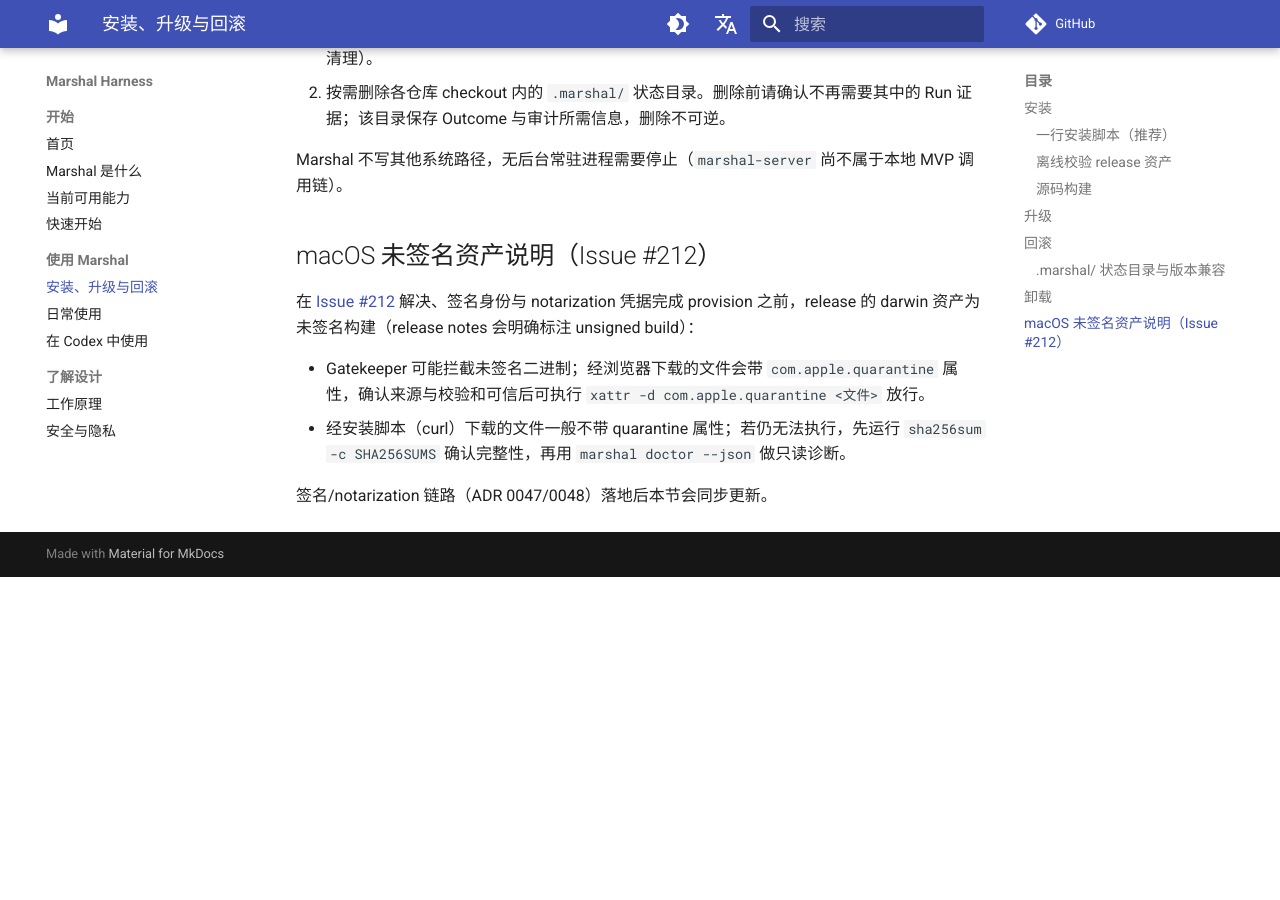
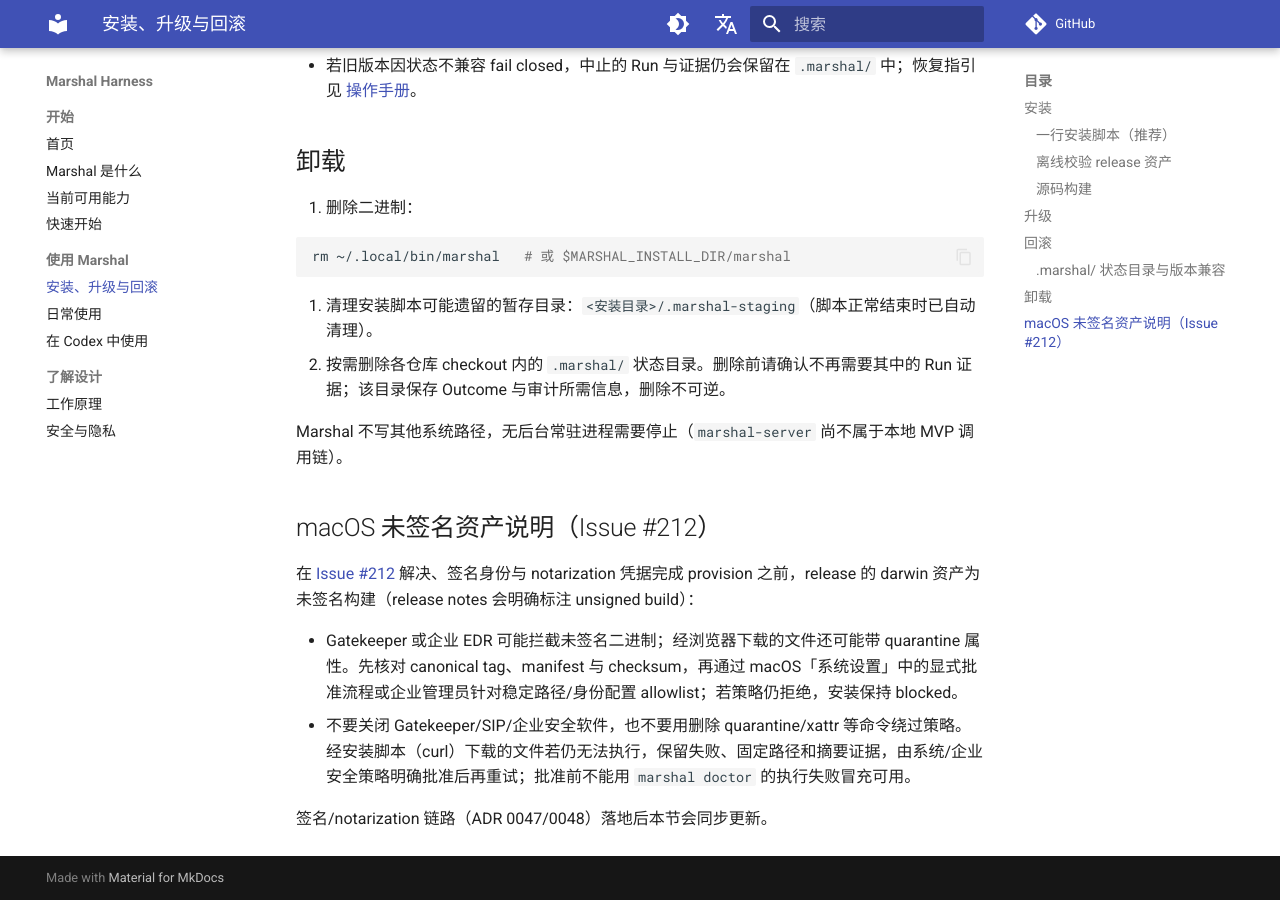
Before and after one commit to chiga0/marshal-harness, an MkDocs documentation site: the page built from docs/install-and-upgrade.md, in a window 1280 px wide and 900 px high, scrolled down 2963 px. Built offline with MkDocs 1.6.1 and Material for MkDocs 9.7.7, drawn with Linux system fonts in a browser that asks for light colours; comment, search, counter and statistics services are not loaded; before the commit the page ends 3540 px from its top, so only the background shows below that; some of the changed text lies outside the part shown.

```diff
--- a/docs/install-and-upgrade.md
+++ b/docs/install-and-upgrade.md
@@ -17,10 +17,10 @@ marshal version
 2. 查询 latest release，存在平台匹配资产（`marshal_<version>_<os>_<arch>`）时用 `curl -fsSL` 下载预编译二进制；
 3. release tag 必须是 annotated tag；脚本从 canonical Git remote 解析唯一 tag object/peeled commit 并获取 canonical tag message，再下载 `RELEASE-MANIFEST` 与 `SHA256SUMS`；tag message 冻结的 sourceHead、manifest SHA 与 Darwin arm64 candidate SHA 必须和下载内容对账，manifest 的 repository/tag/sourceHead/buildDate/toolchain/flags/四平台资产集合也必须精确；任一缺失、重复、尾随字段、资产整组替换或漂移均 **fail closed**；
 4. 无匹配资产或下载失败时回退源码构建（见下节）；若指定了 `MARSHAL_TAG`，源码 checkout 的 `HEAD` 必须精确等于该 tag 的 peeled commit，否则 fail closed，禁止把任意源码标记成请求版本；
-5. 安装到 `~/.local/bin`（可用 `MARSHAL_INSTALL_DIR` 覆盖）；复制前后都运行 `marshal version --json`，release 路径精确核对 `version`、peeled `commit`、manifest `buildDate/goVersion` 与 `selfProfile`，源码路径核对自身 `HEAD`；任一执行失败、字段缺失或身份漂移都 fail closed；
+5. 安装到 `~/.local/bin`（可用 `MARSHAL_INSTALL_DIR` 覆盖）；首次写入前逐段验证安装路径、staging 和既有 target 的 owner/mode/non-symlink/hardlink 边界。下载对象保持 `0644` 且不可执行，只有 tag/manifest/checksum 全部闭合后才通过 no-clobber hardlink 激活固定 `.marshal-staging/marshal`，再运行 `marshal version --json`；release 路径精确核对 `version`、peeled `commit`、manifest `buildDate/goVersion` 与 `selfProfile`，源码路径核对自身 `HEAD`；任一执行失败、字段缺失或身份漂移都 fail closed；
 6. Darwin 安装资产与源码回退固定 `selfProfile=darwin-local-dogfood`，Linux 固定 `selfProfile=unprofiled`。前者只是 ADR 0051 的 Mac ordinary-user/non-production 能力，不得描述成 hardened 或正式 production authority。
 
-二进制先写入安装目录下固定的 `.marshal-staging/marshal` 暂存路径，校验通过后复制为 `marshal` 并清理暂存目录，不会在随机路径生成匿名可执行文件。
+二进制 bytes 先写入安装目录下固定且不可执行的 `.marshal-staging/marshal.candidate`；校验通过后以 no-clobber hardlink 激活固定 `.marshal-staging/marshal`，再原子替换目标 `marshal` 并清理本次拥有的暂存对象。脚本不会在随机路径生成或执行匿名可执行文件，也不会跟随安装路径、staging 或目标 symlink；不安全 owner、group/world 可写路径、stale staging 与 hardlink target 都会被拒绝。
 
 ### 离线校验 release 资产
 
@@ -63,6 +63,8 @@ MARSHAL_TAG=v1.0.0-rc1 bash scripts/install.sh
 
 RC 是候选/预览资产，不代表已满足 Issue #212 的 macOS 签名/notarization 或 v1.0 `RELEASED` 门禁。
 
+RC 的 annotated tag 目前是 unsigned。封闭 tag message 能在 **同一 tag object 未变化** 时发现 release assets、manifest 或候选摘要被替换，但它不是签名、透明日志或 anti-rollback authority；若 canonical remote ref 连同 tag object 被整体重指，普通安装器没有外部高水位可据此识别降级或历史替换。使用者必须显式固定期望 tag，并在需要强 anti-rollback 时等待 Issue #212 的受保护签名/发布链，不能把当前 RC 门禁表述为稳定分发保证。
+
 升级后用 `marshal version` 确认实际生效的版本号。升级前建议确认没有进行中的 Run（见「`.marshal/` 状态目录与版本兼容」）。
 
 ## 回滚
@@ -101,7 +103,7 @@ Marshal 不写其他系统路径，无后台常驻进程需要停止（`marshal-
 
 在 [Issue #212](https://github.com/chiga0/marshal-harness/issues/212) 解决、签名身份与 notarization 凭据完成 provision 之前，release 的 darwin 资产为未签名构建（release notes 会明确标注 unsigned build）：
 
-- Gatekeeper 可能拦截未签名二进制；经浏览器下载的文件会带 `com.apple.quarantine` 属性，确认来源与校验和可信后可执行 `xattr -d com.apple.quarantine <文件>` 放行。
-- 经安装脚本（curl）下载的文件一般不带 quarantine 属性；若仍无法执行，先运行 `sha256sum -c SHA256SUMS` 确认完整性，再用 `marshal doctor --json` 做只读诊断。
+- Gatekeeper 或企业 EDR 可能拦截未签名二进制；经浏览器下载的文件还可能带 quarantine 属性。先核对 canonical tag、manifest 与 checksum，再通过 macOS「系统设置」中的显式批准流程或企业管理员针对稳定路径/身份配置 allowlist；若策略仍拒绝，安装保持 blocked。
+- 不要关闭 Gatekeeper/SIP/企业安全软件，也不要用删除 quarantine/xattr 等命令绕过策略。经安装脚本（curl）下载的文件若仍无法执行，保留失败、固定路径和摘要证据，由系统/企业安全策略明确批准后再重试；批准前不能用 `marshal doctor` 的执行失败冒充可用。
 
 签名/notarization 链路（ADR 0047/0048）落地后本节会同步更新。
```
Also changed, not shown: docs/development.md (+3 -3 lines), docs/v1-release-readiness.md (+1 -1 lines), 6 other files.
